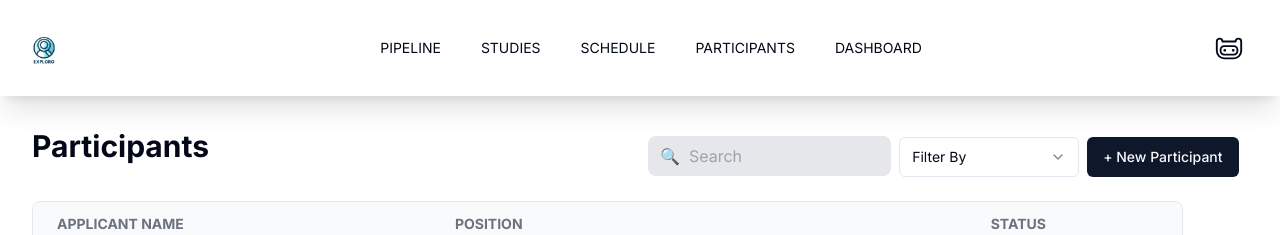
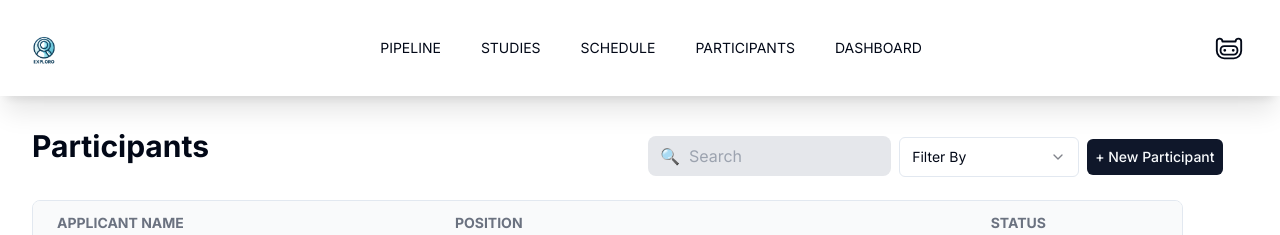
Before and after one commit to deezeddd/exploro-front, a Next.js app: page /participants in a window 1280 px wide. Shown: the top 235 px of the page. Built offline with nearby package versions, Linux system fonts and the light colour scheme.

Commit message:
sheet changes

```diff
--- a/components/Sheet/EventSheet.tsx
+++ b/components/Sheet/EventSheet.tsx
@@ -17,10 +17,11 @@ import { PiFinnTheHuman } from 'react-icons/pi'
 export function EventSheet() {
     return (
         <>
-
             <Sheet>
-                <SheetTrigger>
-                    <Button className='m-2'>+ New Event</Button>
+            <SheetTrigger className='m-2 bg-primary text-primary-foreground hover:bg-primary/90 inline-flex items-center justify-center whitespace-nowrap rounded-md text-sm font-medium ring-offset-background transition-colors focus-visible:outline-none focus-visible:ring-2 focus-visible:ring-ring focus-visible:ring-offset-2 disabled:pointer-events-none disabled:opacity-50'>
+                       <h1 className='p-2'>
+                         + New Event
+                        </h1>
                 </SheetTrigger>
                 <SheetContent className='p-0 rounded-lg'  >
                     <SheetHeader  >
--- a/components/Sheet/ParticipantSheet.tsx
+++ b/components/Sheet/ParticipantSheet.tsx
@@ -22,8 +22,10 @@ export function ParticipantSheet() {
     return (
         <>
             <Sheet>
-                <SheetTrigger>
-                    <Button className='m-2'>+ New Participant</Button>
+                <SheetTrigger className='m-2 bg-primary text-primary-foreground hover:bg-primary/90 inline-flex items-center justify-center whitespace-nowrap rounded-md text-sm font-medium ring-offset-background transition-colors focus-visible:outline-none focus-visible:ring-2 focus-visible:ring-ring focus-visible:ring-offset-2 disabled:pointer-events-none disabled:opacity-50'>
+                       <h1 className='p-2'>
+                         + New Participant
+                        </h1>
                 </SheetTrigger>
                 <SheetContent className=' p-0 rounded-lg'  >
                     <SheetHeader  >
@@ -75,7 +77,7 @@ export function ParticipantSheet() {
                                     <div className='mb-4' >
                                         <h1 className='font-bold mb-2 '>Applied For</h1>
                                         <div className=' bg-gray-100 rounded-lg p-4 min-h-10 '>
-                                            <Filter/>
+                                            <Filter />
                                             {/* TODO => Filter */}
                                         </div>
                                     </div>
--- a/components/ui/button.tsx
+++ b/components/ui/button.tsx
@@ -1,3 +1,4 @@
+"use client"
 import * as React from "react"
 import { Slot } from "@radix-ui/react-slot"
 import { cva, type VariantProps } from "class-variance-authority"
--- a/package.json
+++ b/package.json
@@ -25,6 +25,7 @@
     "lucide-svelte": "^0.368.0",
     "next": "14.2.1",
     "react": "^18",
+    "react-big-calendar": "^1.12.1",
     "react-day-picker": "^8.10.1",
     "react-dom": "^18",
     "react-icons": "^5.1.0",
```
Also changed, not shown: 1 other file (tests, documents, lock files or other folders).
